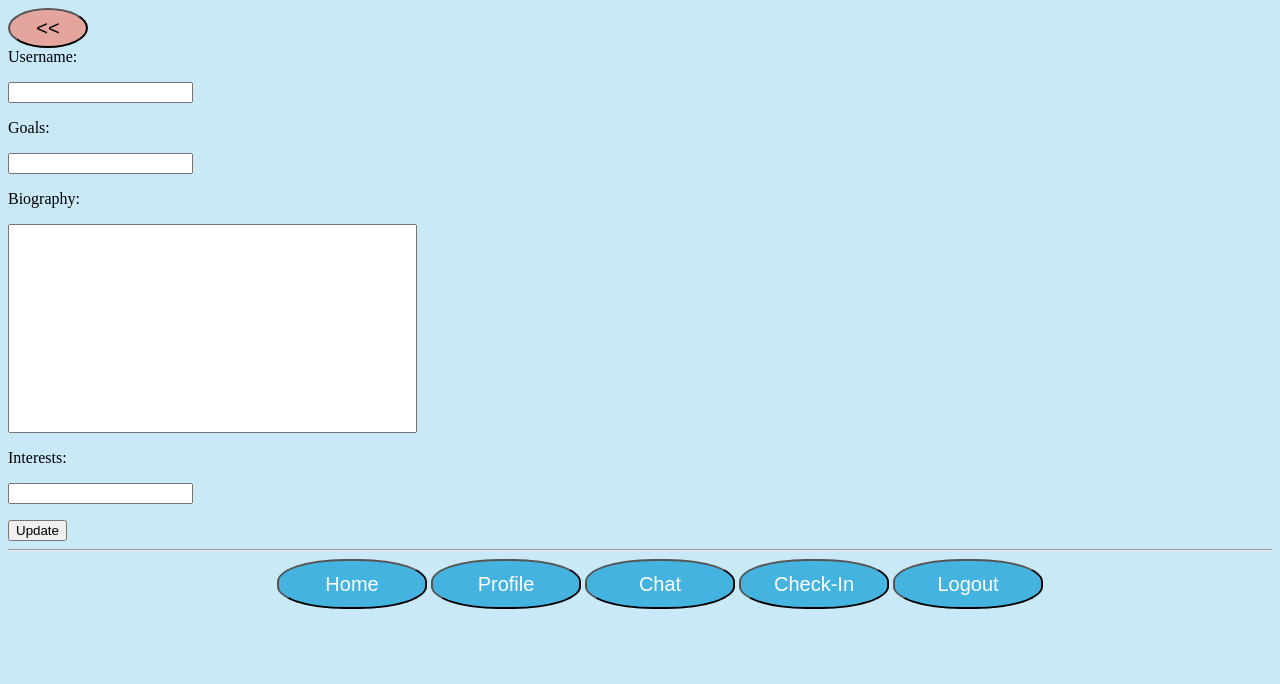
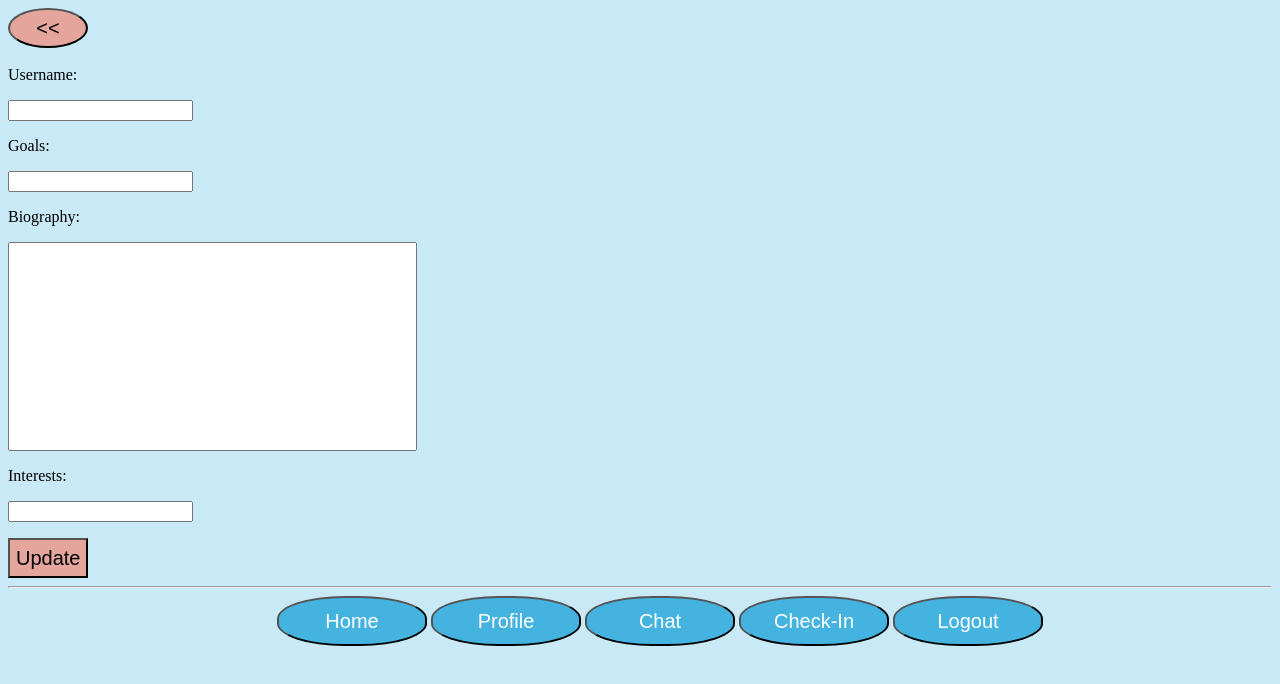
Before and after one commit to varunjitsingh6410/Breathe, a plain HTML site: page editprof.html in a window 1280 px wide. Drawn offline with Linux system fonts and the light colour scheme; sample sign-in values are in the browser's storage.

Commit message:
Finished styling profile and edit profile pages

```diff
--- a/editprof.css
+++ b/editprof.css
@@ -19,3 +19,11 @@
     font-style: bold;
     border-radius: 50%;
 }
+
+.update {
+    width: 80px;
+    height: 40px;
+    background-color: rgba(255, 99, 71, 0.5);
+    font-size: 20px;
+    font-style: bold;
+}
--- a/editprof.html
+++ b/editprof.html
@@ -25,7 +25,7 @@
 
     <button class="navbar" id="backBtn" onclick="window.location.href='profile.html'"><<</button>
 
-    <br>
+    <br><br>
 
   			Username:
   			<p>
@@ -45,7 +45,7 @@
   				<input type="text" id= "interest"><br>
   			</p>
         <form action='profile.html'>
-  			 <button onclick="myFunction()">Update</button>
+  			 <button class="update" onclick="myFunction()">Update</button>
         </form>
 			<script>
 				function myFunction() {
```
Also changed, not shown: profile.css (+8 -0 lines), profile.html (+2 -2 lines).
